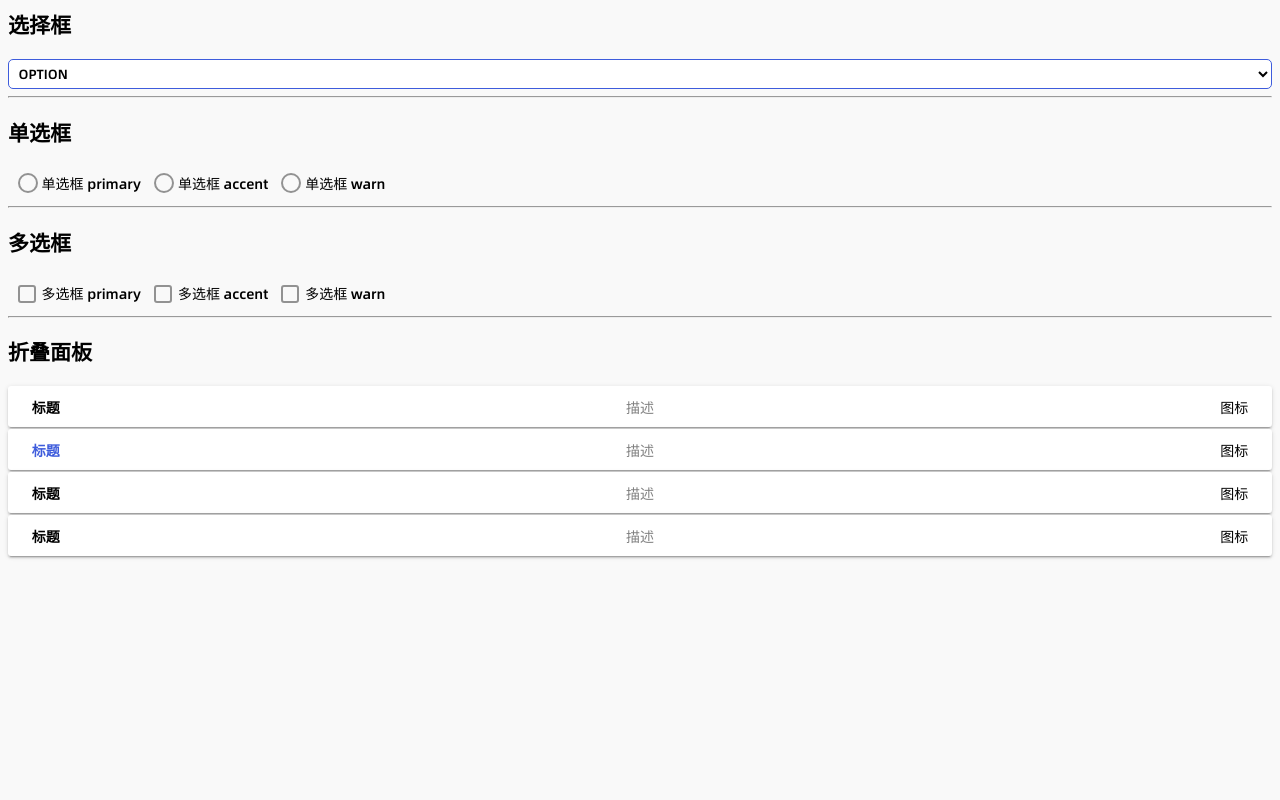
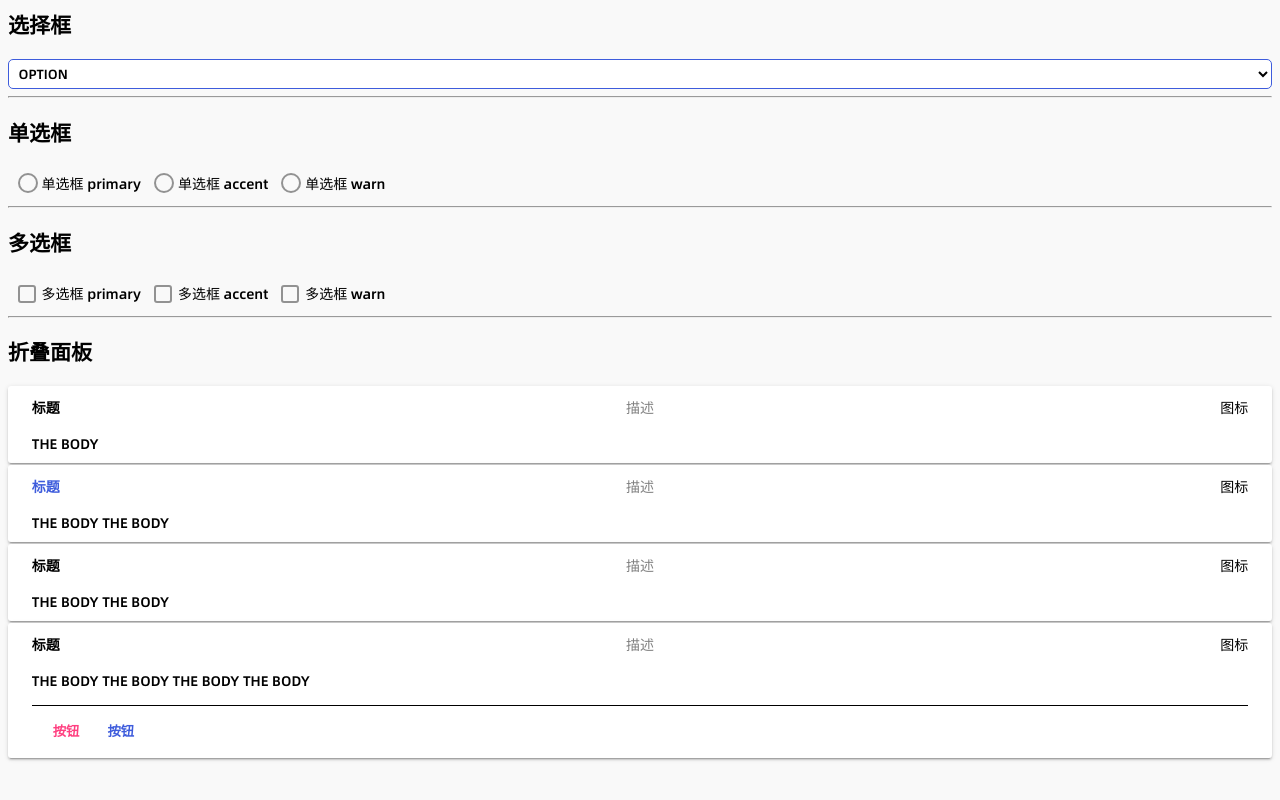
Before and after one commit to myfor/masaga, a website: page index.html in a window 1280 px wide. Shown: the part 997-1797 px from the top of the page. Before the commit the page ends 1739 px from the top, so only its background shows below. Drawn offline with Linux system fonts and the light colour scheme.

Commit message:
add: accordion not completed

```diff
--- a/index.html
+++ b/index.html
@@ -155,7 +155,7 @@
     <div>
         <div class="accordion">
             <div class="panel">
-                <div class="panel-header">
+                <div class="panel-header" data-toggle="accordion">
                     <div class="panel-header-title">标题</div>
                     <div class="panel-header-description">描述</div>
                     <div class="panel-header-icon">图标</div>
@@ -165,33 +165,41 @@
                 </div>
             </div>
             <div class="panel">
-                <div class="panel-header">
+                <div class="panel-header" data-toggle="accordion">
                     <div class="panel-header-title primary">标题</div>
                     <div class="panel-header-description">描述</div>
                     <div class="panel-header-icon">图标</div>
                 </div>
                 <div class="panel-body">
-
+                    THE BODY
+                    THE BODY
                 </div>
             </div>
             <div class="panel">
-                <div class="panel-header">
+                <div class="panel-header" data-toggle="accordion">
                     <div class="panel-header-title">标题</div>
                     <div class="panel-header-description">描述</div>
                     <div class="panel-header-icon">图标</div>
                 </div>
                 <div class="panel-body">
-
+                    THE BODY THE BODY
                 </div>
             </div>
             <div class="panel">
-                <div class="panel-header">
+                <div class="panel-header" data-toggle="accordion">
                     <div class="panel-header-title">标题</div>
                     <div class="panel-header-description">描述</div>
                     <div class="panel-header-icon">图标</div>
                 </div>
                 <div class="panel-body">
-
+                    <div class="panel-content">
+                        THE BODY THE BODY
+                        THE BODY THE BODY
+                    </div>
+                    <div class="panel-actions">
+                        <button class="btn-accent">按钮</button>
+                        <button class="btn-primary">按钮</button>
+                    </div>
                 </div>
             </div>
         </div>
@@ -203,10 +211,6 @@
 
     <script src="./dist/js/masaga.min.js"></script>
     <script>
-        appendLoad(() => {
-            //  使用下拉菜单需要初始化
-            ddl.init();
-        });
 
         function showLay() {
             const DD = mAlert.new({
--- a/js/masaga.js
+++ b/js/masaga.js
@@ -1,4 +1,4 @@
-appendLoad(function() {
+appendLoad(function () {
     const list = document.querySelectorAll('textarea[autoRows]');
     if (list.length > 0) {
         for (let i = 0; i < list.length; i++) {
@@ -6,6 +6,10 @@ appendLoad(function() {
             autoTextarea(textarea);
         }
     }
+    //  初始化下拉菜单
+    ddl.init();
+    //  初始化折叠框
+    accordion.init();
 });
 
 /**
@@ -145,7 +149,7 @@ class ddl {
      */
     static _clickDDLFn = null;
     /**
-     * 是否已经初始化过下拉框，不需要重复初始化
+     * 是否已经初始化过下拉框，防止重复初始化
      */
     static _isInit = null;
     /**
@@ -160,7 +164,8 @@ class ddl {
         let newDDL = new ddl();
 
         //  绑定点击按钮展开事件
-        newDDL.bindDropDownListButtonClickFn();
+        if (!newDDL.bindDropDownListButtonClickFn())
+            return;
 
         //  点击背景时的关闭事件
         const CURRENT_CLICK = document.onclick;
@@ -181,6 +186,8 @@ class ddl {
      */
     bindDropDownListButtonClickFn() {
         const ddlList = document.querySelectorAll('[data-toggle=dropdown]');
+        if (ddlList.length === 0)
+            return false;
         for (let i = 0; i < ddlList.length; i++) {
             const BTN = ddlList[i];
             const P = BTN.parentNode;
@@ -200,6 +207,7 @@ class ddl {
                 c = c.nextElementSibling;
             }
         }
+        return true;
     }
     /**
      * 绑定点击背景的方法
@@ -229,6 +237,29 @@ class ddl {
     }
 }
 
+class accordion {
+    /**
+     * 点击折叠框头事件
+     */
+    static _clickHeader = null;
+    /**
+     * 是否已经初始化过折叠框，防止重复初始化
+     */
+    static _isInit = null;
+    /**
+     * 初始化折叠框
+     */
+    static init() {
+        if (!this._isInit)
+            this._isInit = true;
+        else
+            return;
+        const accordions = document.querySelectorAll('div[data-toggle=accordion]');
+        if (accordions.length === 0)
+            return;
+
+    }
+}
 
 /**
  * 文本框根据输入内容自适应高度
--- a/sass/accordion.sass
+++ b/sass/accordion.sass
@@ -6,7 +6,7 @@
     &>.panel
         display: flex
         flex-direction: column
-        padding: .7rem 1.7rem
+        padding: .7rem 1.7rem 0 1.7rem
         margin-bottom: .1rem
         border-radius: 3px
         background-color: #fff
@@ -16,6 +16,7 @@
             flex-direction: row
             width: 100%
             cursor: pointer
+            padding-bottom: .7rem
             &>.panel-header-title
                 font-weight: 600
             &>.primary
@@ -30,6 +31,13 @@
                 color: transparentize(#000000, .5)
             &>.panel-header-icon
         &>.panel-body
-            display: none
-            padding-top: 1.3rem
-            padding-bottom: .5rem
+            display: flex
+            flex-direction: column
+            padding-top: .3rem
+            padding-bottom: .7rem
+            &>.panel-actions
+                display: flex
+                align-items: flex-end
+                border-top: 1px solid #000
+                padding: .5rem .5rem 0 .5rem
+                margin-top: 1rem
```
Also changed, not shown: dist/css/accordion.css, dist/css/accordion.min.css, dist/css/style.css, dist/css/style.min.css, dist/js/masaga.min.js.
